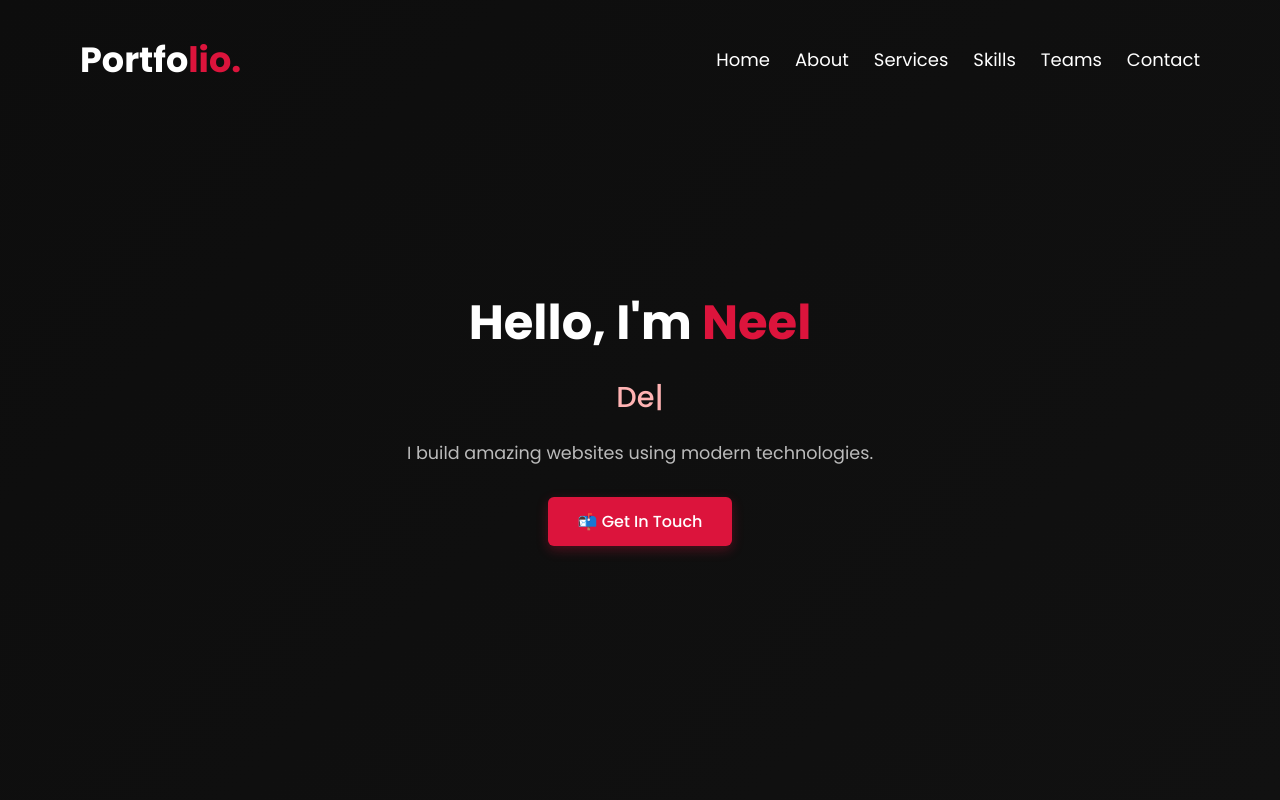
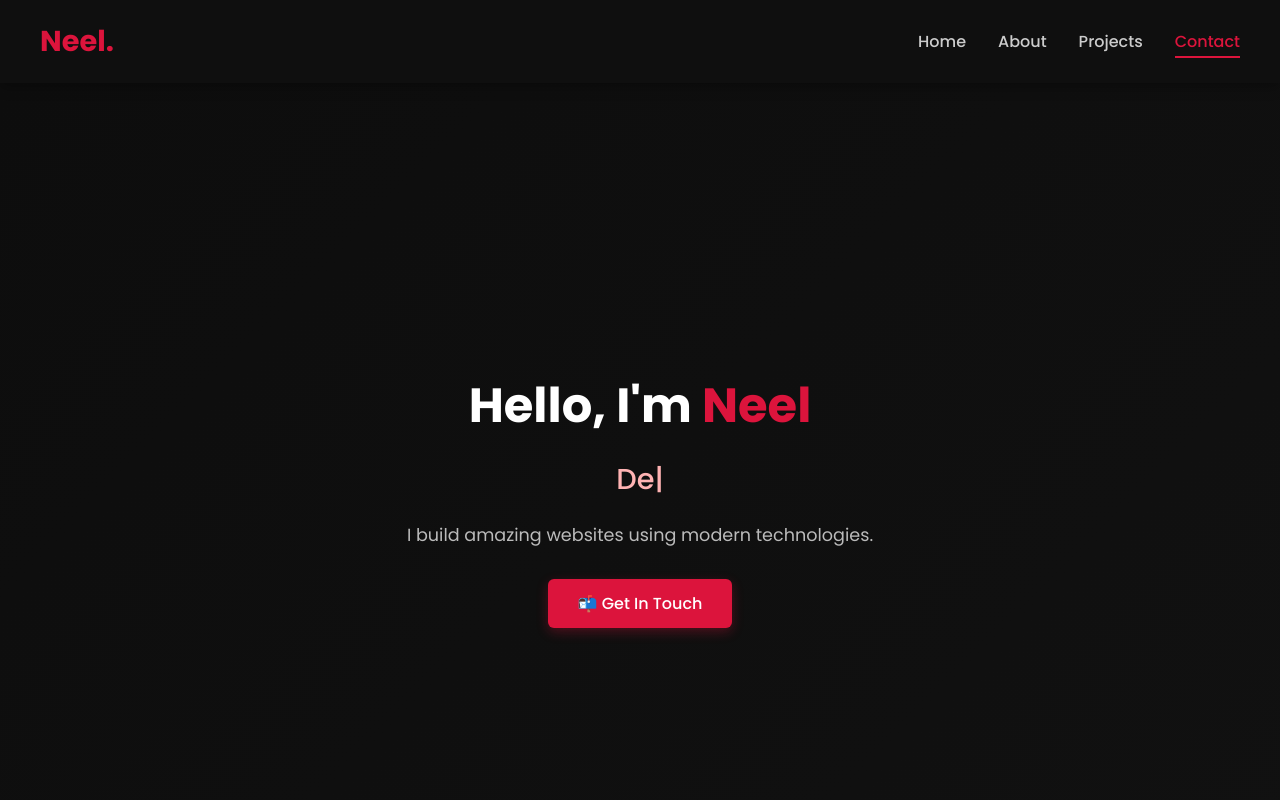
Before and after one commit to Neel-2606/neel-portfolio, a Next.js app: page / in a window 1280 px wide. Shown: the top 800 px of the page. Built offline with nearby package versions, Linux system fonts and the light colour scheme.

Commit message:
Upgraded Hero section UI

```diff
--- a/components/Navbar.module.css
+++ b/components/Navbar.module.css
@@ -1,58 +1,89 @@
+
 .navbar {
-  position: fixed;
+  position: sticky;
+  top: 0;
   width: 100%;
-  padding: 30px 0;
-  transition: all 0.3s ease;
-  background: transparent;
+  background-color: #0f0f0f;
   z-index: 999;
+  padding: 0.8rem 2rem;
+  box-shadow: 0 4px 12px rgba(0, 0, 0, 0.3);
 }
 
-.sticky {
-  background: #111;
-  padding: 15px 0;
+.container {
+  display: flex;
+  align-items: center;
+  justify-content: space-between;
+  max-width: 1200px;
+  margin: 0 auto;
 }
 
-.maxWidth {
-  max-width: 1300px;
-  margin: auto;
-  padding: 0 80px;
-  display: flex;
-  justify-content: space-between;
-  align-items: center;
-}
-
-.logo a {
-  color: #fff;
-  font-size: 35px;
-  font-weight: bold;
-}
-
-.logo a span {
+.logo {
+  font-size: 1.8rem;
+  font-weight: 700;
   color: crimson;
 }
 
-.menu {
+.navLinks {
   display: flex;
+  gap: 2rem;
   list-style: none;
 }
 
-.menu li {
-  margin-left: 25px;
+.navLinks li a {
+  text-decoration: none;
+  color: #ccc;
+  font-weight: 500;
+  transition: 0.3s ease;
+  position: relative;
 }
 
-.menu li a {
-  color: #fff;
-  font-size: 18px;
-  transition: 0.3s;
-}
-
-.menu li a:hover {
+.navLinks li a:hover,
+.navLinks li a.active {
   color: crimson;
 }
 
-.menuBtnIcon {
+.active::after {
+  content: '';
+  position: absolute;
+  width: 100%;
+  height: 2px;
+  background: crimson;
+  bottom: -5px;
+  left: 0;
+}
+
+.menuIcon {
   display: none;
-  color: white;
-  font-size: 24px;
+  flex-direction: column;
   cursor: pointer;
+  gap: 5px;
 }
+
+.bar {
+  width: 25px;
+  height: 3px;
+  background-color: white;
+  border-radius: 5px;
+}
+
+/* 📱 Mobile Responsive */
+@media (max-width: 768px) {
+  .navLinks {
+    display: none;
+    flex-direction: column;
+    background-color: #111;
+    position: absolute;
+    top: 70px;
+    right: 20px;
+    padding: 1rem;
+    border-radius: 8px;
+  }
+
+  .showMenu {
+    display: flex;
+  }
+
+  .menuIcon {
+    display: flex;
+  }
+}
--- a/components/Navbar.tsx
+++ b/components/Navbar.tsx
@@ -1,41 +1,49 @@
-// components/Navbar.tsx
-import React, { useState, useEffect } from "react";
-import styles from "./Navbar.module.css"; // we’ll create this next
-import { FaBars } from "react-icons/fa";
+'use client';
+
+import { useState, useEffect } from 'react';
+import styles from './Navbar.module.css';
 
 const Navbar = () => {
-  const [sticky, setSticky] = useState(false);
-  const [menuActive, setMenuActive] = useState(false);
+  const [activeLink, setActiveLink] = useState('#home');
+  const [isMenuOpen, setIsMenuOpen] = useState(false);
 
   useEffect(() => {
     const handleScroll = () => {
-      setSticky(window.scrollY > 20);
+      const sections = ['#home', '#about', '#projects', '#contact'];
+      for (let id of sections) {
+        const el = document.querySelector(id);
+        if (el) {
+          const top = el.getBoundingClientRect().top;
+          if (top <= 100 && top >= -300) {
+            setActiveLink(id);
+            break;
+          }
+        }
+      }
     };
-
-    window.addEventListener("scroll", handleScroll);
-    return () => window.removeEventListener("scroll", handleScroll);
+    window.addEventListener('scroll', handleScroll);
+    return () => window.removeEventListener('scroll', handleScroll);
   }, []);
 
+  const toggleMenu = () => setIsMenuOpen(!isMenuOpen);
+
   return (
-    <nav className={`${styles.navbar} ${sticky ? styles.sticky : ""}`}>
-      <div className={styles.maxWidth}>
-        <div className={styles.logo}>
-          <a href="#">
-            Portfo<span>lio.</span>
-          </a>
+    <nav className={styles.navbar}>
+      <div className={styles.container}>
+        <div className={styles.logo}>Neel.</div>
+
+        <div className={styles.menuIcon} onClick={toggleMenu}>
+          <div className={styles.bar}></div>
+          <div className={styles.bar}></div>
+          <div className={styles.bar}></div>
         </div>
-        <ul className={`${styles.menu} ${menuActive ? styles.active : ""}`}>
-          {["Home", "About", "Services", "Skills", "Teams", "Contact"].map((item) => (
-            <li key={item}>
-              <a href={`#${item.toLowerCase()}`} className={styles.menuBtn}>
-                {item}
-              </a>
-            </li>
-          ))}
+
+        <ul className={`${styles.navLinks} ${isMenuOpen ? styles.showMenu : ''}`}>
+          <li><a href="#home" className={activeLink === '#home' ? styles.active : ''}>Home</a></li>
+          <li><a href="#about" className={activeLink === '#about' ? styles.active : ''}>About</a></li>
+          <li><a href="#projects" className={activeLink === '#projects' ? styles.active : ''}>Projects</a></li>
+          <li><a href="#contact" className={activeLink === '#contact' ? styles.active : ''}>Contact</a></li>
         </ul>
-        <div className={styles.menuBtnIcon} onClick={() => setMenuActive(!menuActive)}>
-          <FaBars />
-        </div>
       </div>
     </nav>
   );
```
